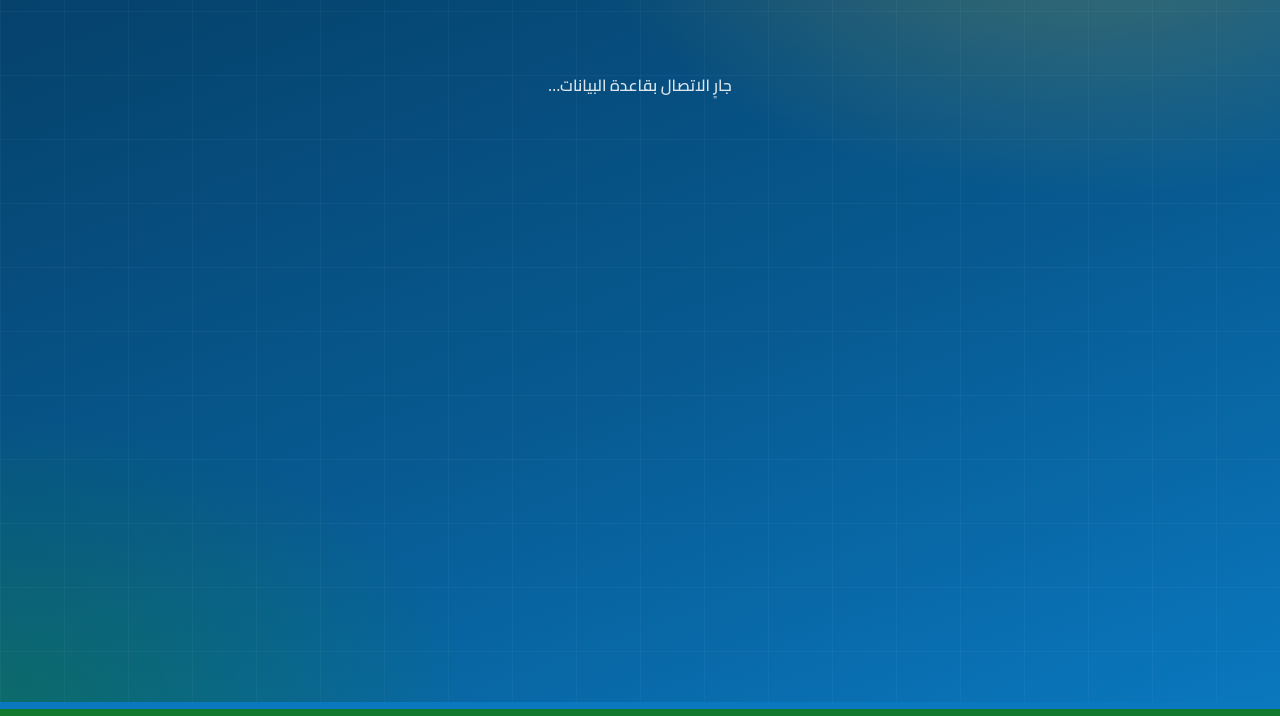
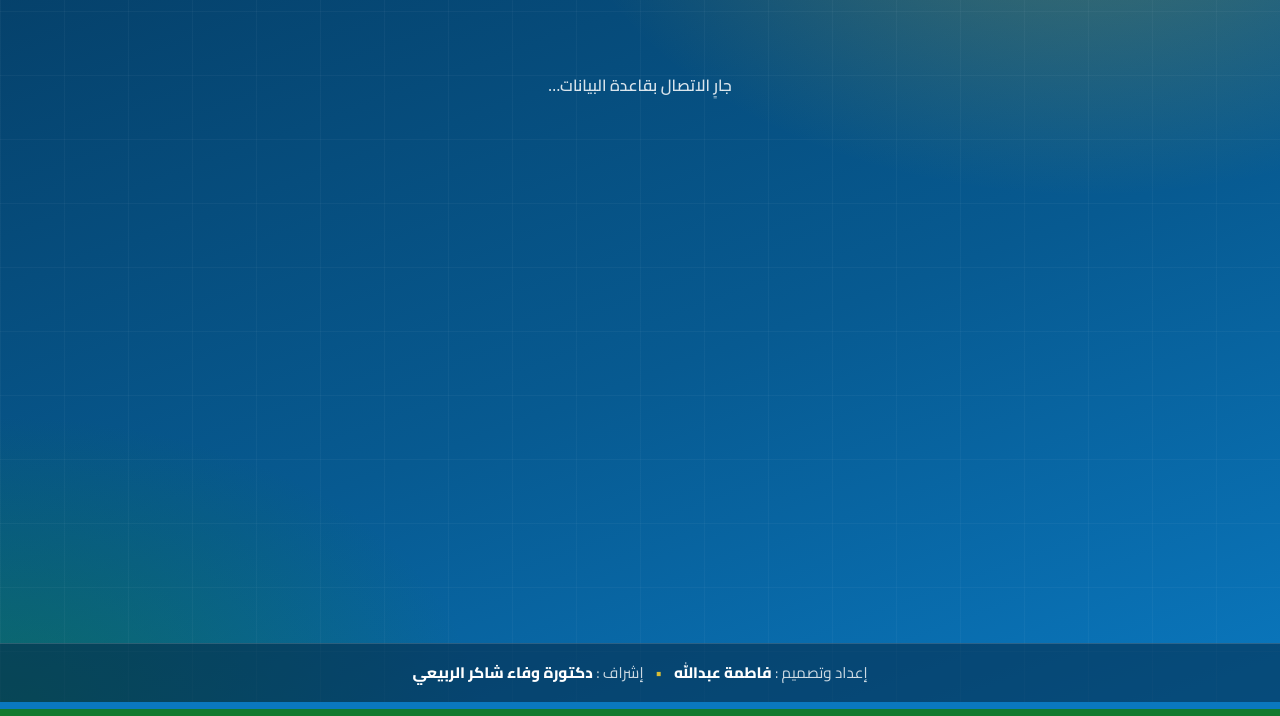
Before and after one commit to fatimaproject2003/graduation-project, a website with bundled scripts: page public/host.html in a window 1280 px wide. Shown: the part 84-800 px from the top of the page. Built offline with nearby package versions, Linux system fonts and the light colour scheme.

Commit message:
Footer with student and supervisor on every page

```diff
--- a/public/css/app.css
+++ b/public/css/app.css
@@ -261,8 +261,18 @@ code {
   direction: ltr; unicode-bidi: embed; font-family: ui-monospace, Menlo, monospace; font-size: 0.85em;
   color: var(--blue-dark); background: var(--blue-soft); padding: 1px 6px; border-radius: 6px;
 }
-.home footer { text-align: center; color: var(--muted); font-size: 0.85rem; margin-top: 8px; }
+.home-card > footer { text-align: center; color: var(--muted); font-size: 0.85rem; margin-top: 8px; }
 
 @media (prefers-reduced-motion: reduce) {
   *, *::before, *::after { animation: none !important; transition: none !important; }
 }
+
+/* ---------- Footer on every page ---------- */
+.site-footer {
+  flex: none; text-align: center; padding: 16px; font-size: 0.95rem; color: var(--muted);
+  border-top: 1px solid var(--border); background: var(--surface);
+}
+.site-footer strong { color: var(--blue-dark); font-weight: 800; }
+.site-footer .sep { color: var(--gold); margin: 0 12px; font-weight: 800; }
+body.host .site-footer { background: rgba(5, 40, 70, 0.55); border-top-color: rgba(255, 255, 255, 0.15); color: rgba(255, 255, 255, 0.8); }
+body.host .site-footer strong { color: #fff; }
--- a/public/host.html
+++ b/public/host.html
@@ -80,6 +80,7 @@
     </section>
   </main>
 
+  <footer class="site-footer">إعداد وتصميم : <strong>فاطمة عبدالله</strong><span class="sep" aria-hidden="true">•</span>إشراف : <strong>دكتورة وفاء شاكر الربيعي</strong></footer>
   <div class="stripes" aria-hidden="true"></div>
   <script type="module" src="/js/host.js"></script>
 </body>
```
Also changed, not shown: public/index.html (+1 -0 lines), public/join.html (+1 -0 lines).
